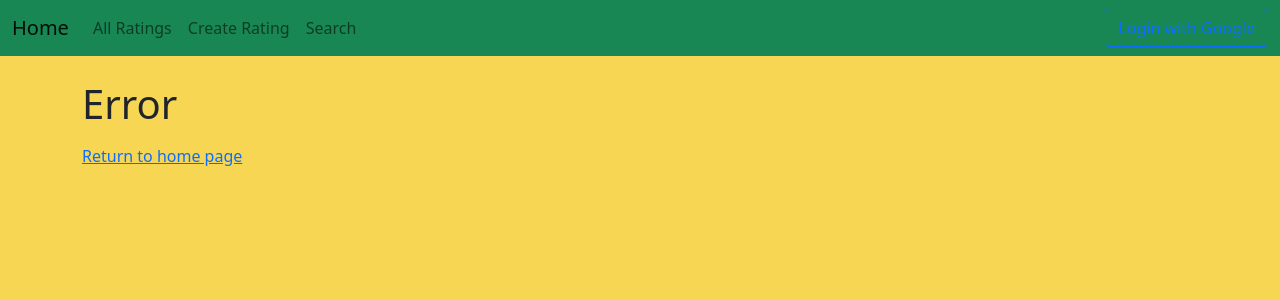
After one commit to Emanrz7613/Flask-Website-with-Google-auth, a Flask app: template templates/error.html in a window 1280 px wide. The commit adds this page. Shown: the top 300 px of the page. Run offline with Flask 3, Linux system fonts and the light colour scheme; the template is opened without the code that fills it, so the values that code supplies are empty; parts of the project's set-up code (start-up, migrations or seed data) failed here and were passed over.

Commit message:
complete Google Auth
Google auth is functioning. added feature, app will not let user visit create rating page unless logged in.

```diff
--- a/app.py
+++ b/app.py
@@ -1,12 +1,19 @@
 from flask import Flask, abort, redirect, render_template, request, url_for, session, flash
 from flask_dance.contrib.google import  google
-import os
 from src.repositories.rating_repository import *
 from flask_sqlalchemy import SQLAlchemy
-from flask_login import LoginManager, UserMixin, login_required, login_user, logout_user
+from flask_login import LoginManager
 from src.models import *
 from authlib.integrations.flask_client import OAuth
 from functools import wraps
+
+def login_required(f):
+    @wraps(f)
+    def decorated_function(*args, **kwargs):
+        if "google_id" not in session:
+            return unauthorized_error(None)
+        return f(*args, **kwargs)
+    return decorated_function
 
 app = Flask(__name__)
 
@@ -26,7 +33,8 @@ google = oauth.register(
     authorize_url="https://accounts.google.com/o/oauth2/auth",
     authorize_params=None,
     api_base_url="https://www.googleapis.com/oauth2/v1/",
-    redirect_uri="http://localhost:5000/authorize",  # Make sure this matches the one in the Google Cloud Console
+    jwks_uri="https://www.googleapis.com/oauth2/v3/certs",
+    redirect_uri="http://127.0.0.1:5000/login/google/authorized",  # Make sure this matches the one in the Google Cloud Console
     client_kwargs={"scope": "openid email profile"},
 )
 
@@ -58,6 +66,7 @@ def get_single_rating(rating_id):
     return render_template('get_single_rating.html', rating=single_rating)
 
 @app.get('/ratings/new')
+@login_required
 def create_ratings_form():
     return render_template('create_ratings_form.html')
 
@@ -85,27 +94,20 @@ def search_ratings():
         found_ratings = rating_repository_singleton.search_ratings(q)
     return render_template('search_ratings.html', search_active=True, ratings=found_ratings, search_query=q)
 
-def login_required(f):
-    @wraps(f)
-    def decorated_function(*args, **kwargs):
-        if "google_id" not in session:
-            return redirect(url_for("login", next=request.url))
-        return f(*args, **kwargs)
-    return decorated_function
-
 @app.route("/login")
 def login():
     if "google_id" in session:
         return redirect(url_for("index"))
     return google.authorize_redirect(url_for("authorize", _external=True))
 
-@app.route("/authorize")
+@app.route("/login/google/authorized")
 def authorize():
     token = google.authorize_access_token()
     resp = google.get("userinfo")
     user_info = resp.json()
     session["google_id"] = user_info["id"]
     session["email"] = user_info["email"]
+    session["name"] = user_info["name"]
     flash(f"Logged in as {user_info['email']}", "success")
     return redirect('/')
 
@@ -114,7 +116,14 @@ def authorize():
 def logout():
     session.pop("google_id", None)
     session.pop("email", None)
+    session.pop('name', None)
     flash("You have been logged out.", "success")
+    return redirect(url_for('index'))
+
+@app.errorhandler(401)
+def unauthorized_error(error):
+    message = "Please login before continuing."
+    return render_template('error.html', error_message=message), 401
 
 if __name__ == '__main__':
     app.run(debug=True)
--- a/templates/_layout.html
+++ b/templates/_layout.html
@@ -35,7 +35,7 @@
         <ul class="navbar-nav ms-auto mb-2 mb-lg-0">
           {% if "email" in session %}
               <li class="nav-item">
-                  <span class="navbar-text">Welcome, {{ session["email"].split('@')[0] }}!</span>
+                  <span class="navbar-text">Welcome, {{ session["name"] }}!  </span>
               </li>
               <li class="nav-item">
                   <a class="btn btn-outline-primary" href="{{ url_for('logout') }}">Logout</a>
@@ -45,7 +45,7 @@
                   <a class="btn btn-outline-primary" href="{{ url_for('login') }}">Login with Google</a>
               </li>
           {% endif %}
-        </ul>
+      </ul>
       </div>
     </div>
   </nav>
--- /dev/null
+++ b/templates/error.html
@@ -0,0 +1,16 @@
+{% extends '_layout.html' %}
+
+{% block title %}UNCC Professor Rating | Home{% endblock %}
+
+{% block body %}
+<head>
+    <meta charset="UTF-8">
+    <meta name="viewport" content="width=device-width, initial-scale=1.0">
+    <title>Error</title>
+</head>
+<body>
+    <h1>Error</h1>
+    <p>{{ error_message }}</p>
+    <p><a href="{{ url_for('index') }}">Return to home page</a></p>
+</body>
+{% endblock %}
--- a/templates/index.html
+++ b/templates/index.html
@@ -7,5 +7,6 @@
   <h1 class="mb-5">UNCC Professor Ratings</h1>
   <p class="mb-3">Welcome to the UNCC Professor Rating App! Here, you can create reviews of professors and save them in our in-memory database.</p>
   <p>Check out our professor rating form to get started!</p>
+  <h2>Please Log in using your Google account by clicking on the Login button in the upper right corner</h2>
 </body>
 {% endblock %}
```
